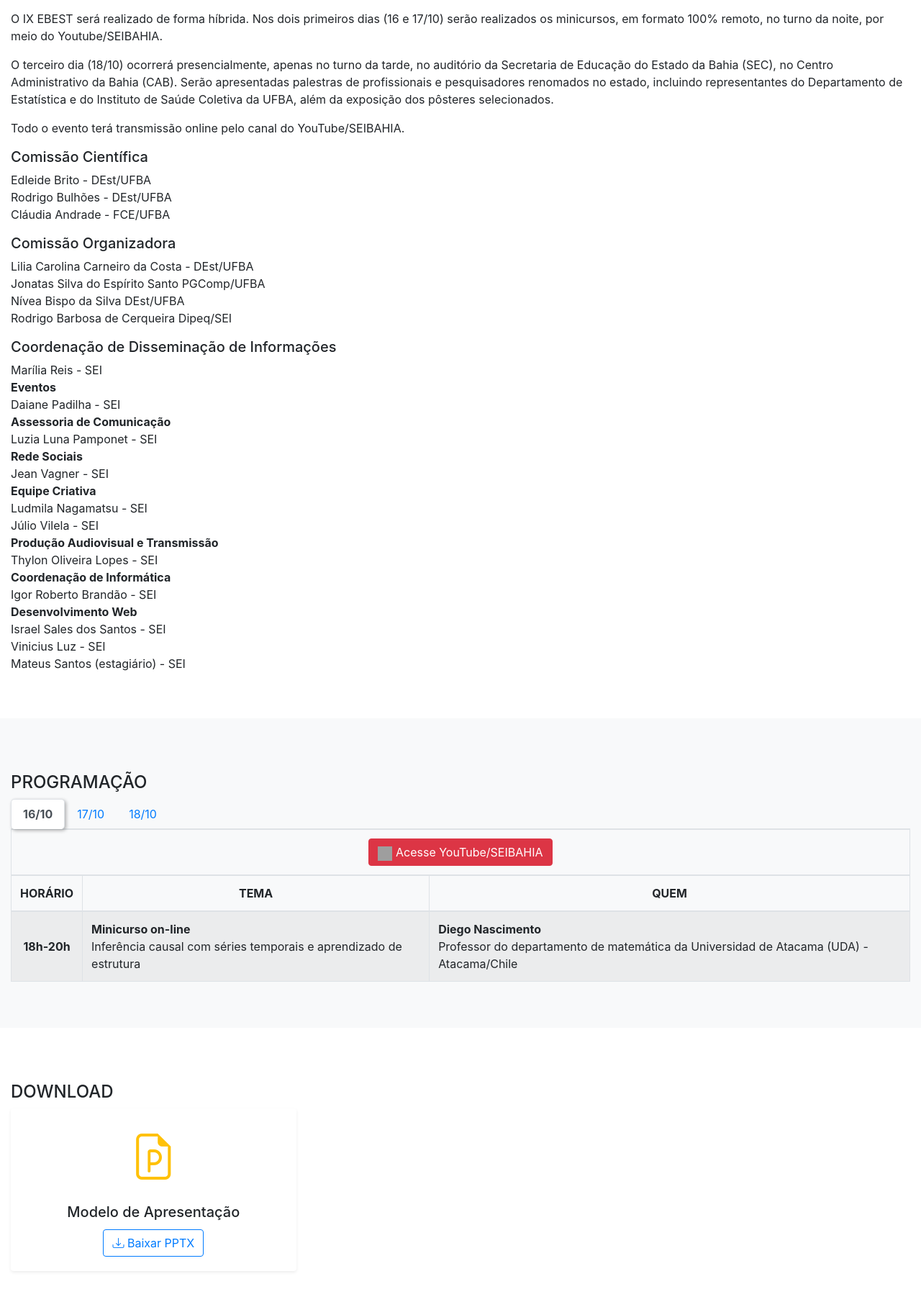
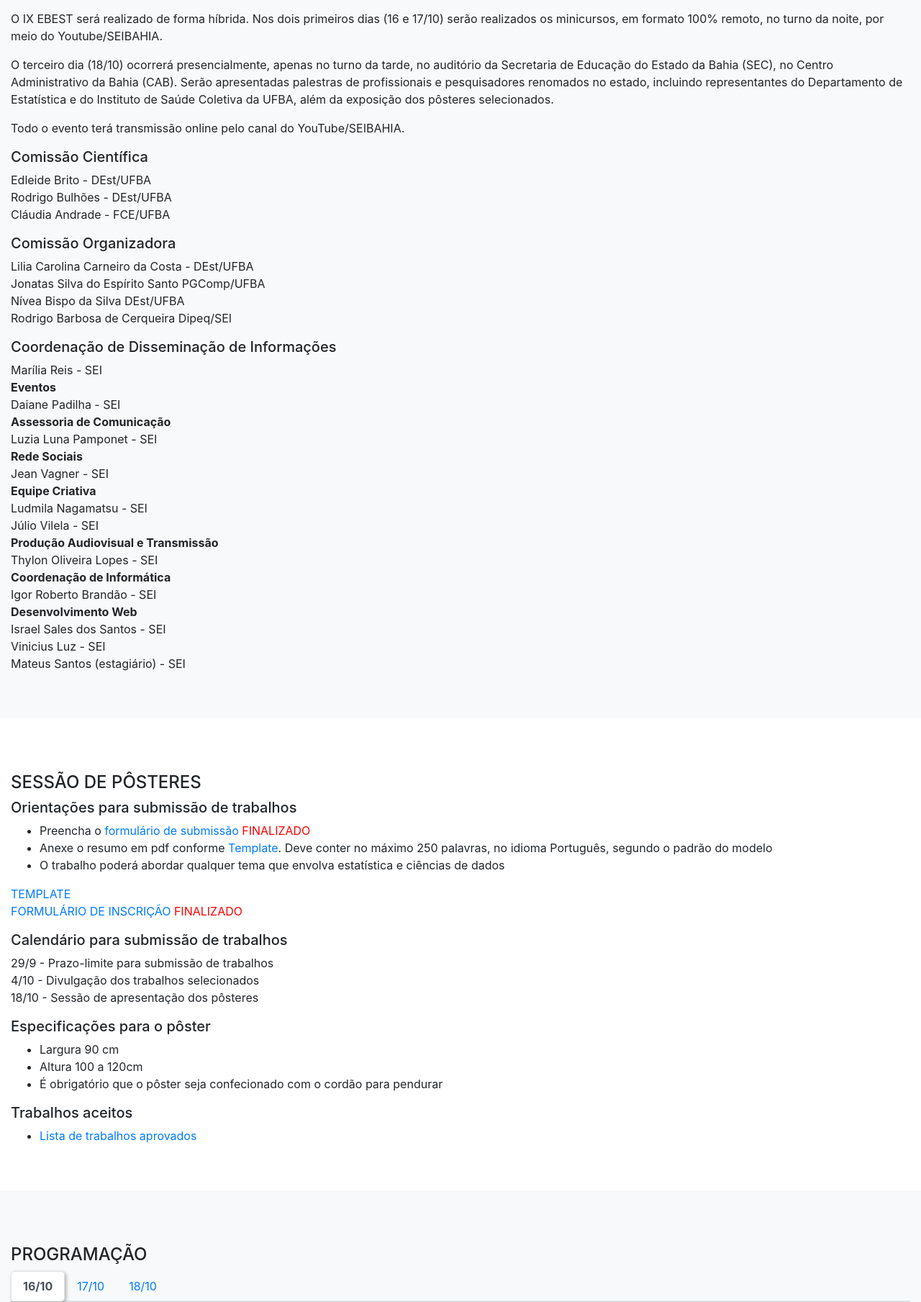
Before and after one commit to coinfsei/sei-ebest, a PHP site: page /2024/index.php in a window 1280 px wide. Shown: the part 1160-2969 px from the top of the page at 72% size. Run offline with PHP 8.4, Linux system fonts and the light colour scheme; grey boxes are pictures that could not be loaded.

Commit message:
Edit: Sessão de Pôsteres e Cabeçalho do html

```diff
--- a/2024/index.php
+++ b/2024/index.php
@@ -10,6 +10,19 @@
     <link rel="stylesheet" href="./css/main.css">
     <link rel="stylesheet" href="https://cdnjs.cloudflare.com/ajax/libs/font-awesome/5.15.4/css/all.min.css">
     <link href="https://cdnjs.cloudflare.com/ajax/libs/bootstrap-icons/1.10.0/font/bootstrap-icons.min.css" rel="stylesheet">
+
+    <!-- Google tag (gtag.js) -->
+    <script async src="https://www.googletagmanager.com/gtag/js?id=G-DZMQCG0SFP"></script>
+    <script>
+        window.dataLayer = window.dataLayer || [];
+
+        function gtag() {
+            dataLayer.push(arguments);
+        }
+        gtag('js', new Date());
+
+        gtag('config', 'G-DZMQCG0SFP');
+    </script>
 </head>
 
 <body data-spy="scroll" data-target=".navbar" data-offset="70">
@@ -24,13 +37,14 @@
     <?php include('./snippets/sobre.html'); ?>
 
     <!-- Sessão Submissão -->
-    <?php //include('./snippets/submissao.html'); ?>
+    <?php include('./snippets/submissao.html');
+    ?>
 
     <!-- Sessão de Programação -->
     <?php include('./snippets/programacao.html'); ?>
 
-     <!-- Modal de Download -->
-     <?php include('./snippets/download.html'); ?>
+    <!-- Modal de Download -->
+    <?php include('./snippets/download.html'); ?>
 
     <!-- Seção Palestrantes -->
     <?php include('./snippets/palestrantes.html'); ?>
--- a/2024/snippets/navegacao.html
+++ b/2024/snippets/navegacao.html
@@ -25,11 +25,11 @@
                 <li class="nav-item">
                     <a class="nav-link btn text-white" href="#about">O EVENTO</a>
                 </li>
-                <!--
+
                 <li class="nav-item">
-                    <a class="nav-link btn text-white" href="#submissao">SUBMISSÃO DE TRABALHOS</a>
+                    <a class="nav-link btn text-white" href="#submissao">SESSÃO DE PÔSTERES</a>
                 </li>
-                -->
+
                 <li class="nav-item">
                     <a class="nav-link btn text-white" href="#programacao">PROGRAMAÇÃO</a>
                 </li>
--- a/2024/snippets/sobre.html
+++ b/2024/snippets/sobre.html
@@ -1,4 +1,4 @@
-<section id="about" class="py-section">
+<section id="about" class="py-section bg-light">
     <div class="container">
         <h4>O EVENTO</h4>
 
--- a/2024/snippets/submissao.html
+++ b/2024/snippets/submissao.html
@@ -1,19 +1,21 @@
 <section id="submissao" class="py-section">
     <div class="container">
-        <h4>SUBMISSÃO DE TRABALHOS</h4>
+        <h4>SESSÃO DE PÔSTERES</h4>
         <h5>Orientações para submissão de trabalhos</h5>
 
         <ul>
-            <li>Preencha o <a href="https://forms.gle/8jy7G18TxdAK26jT9" target="_blank">formulário de submissão;</a></li>
+            <li>Preencha o <a href="#submissao">formulário de submissão</a> <span style="color: red;">FINALIZADO</span>
+            </li>
 
-            <li>Anexe o resumo em pdf conforme <a href="./docs/template.docx" download>Template</a>. Deve conter no máximo 250 palavras, no idioma
-                Português, segundo o padrão do modelo;</li>
-                <li>O trabalho poderá abordar qualquer tema que envolva estatística e ciências de dados.</li>
+            <li>Anexe o resumo em pdf conforme <a href="./docs/template.docx" download>Template</a>. Deve conter no
+                máximo 250 palavras, no idioma
+                Português, segundo o padrão do modelo</li>
+            <li>O trabalho poderá abordar qualquer tema que envolva estatística e ciências de dados</li>
         </ul>
 
         <ul class="list-unstyled">
             <li><a href="./docs/template.docx" download>TEMPLATE</a></li>
-            <li><a href="https://forms.gle/8jy7G18TxdAK26jT9" target="_blank">FORMULÁRIO DE INSCRIÇÃO</a></li>
+            <li><a href="#submissao">FORMULÁRIO DE INSCRIÇÃO</a> <span style="color: red;">FINALIZADO</span></li>
         </ul>
 
         <h5>Calendário para submissão de trabalhos</h5>
@@ -29,6 +31,9 @@
             <li>Altura 100 a 120cm</li>
             <li>É obrigatório que o pôster seja confecionado com o cordão para pendurar</li>
         </ul>
-        <h5>Trabalhos aceitos (em breve)</h5>
+        <h5>Trabalhos aceitos</h5>
+        <ul>
+            <li> <a href="./docs/trabalhos_2024.pdf" target="_blank">Lista de trabalhos aprovados</a></li>
+        </ul>
     </div>
 </section>
```
Also changed, not shown: 1 other file.
